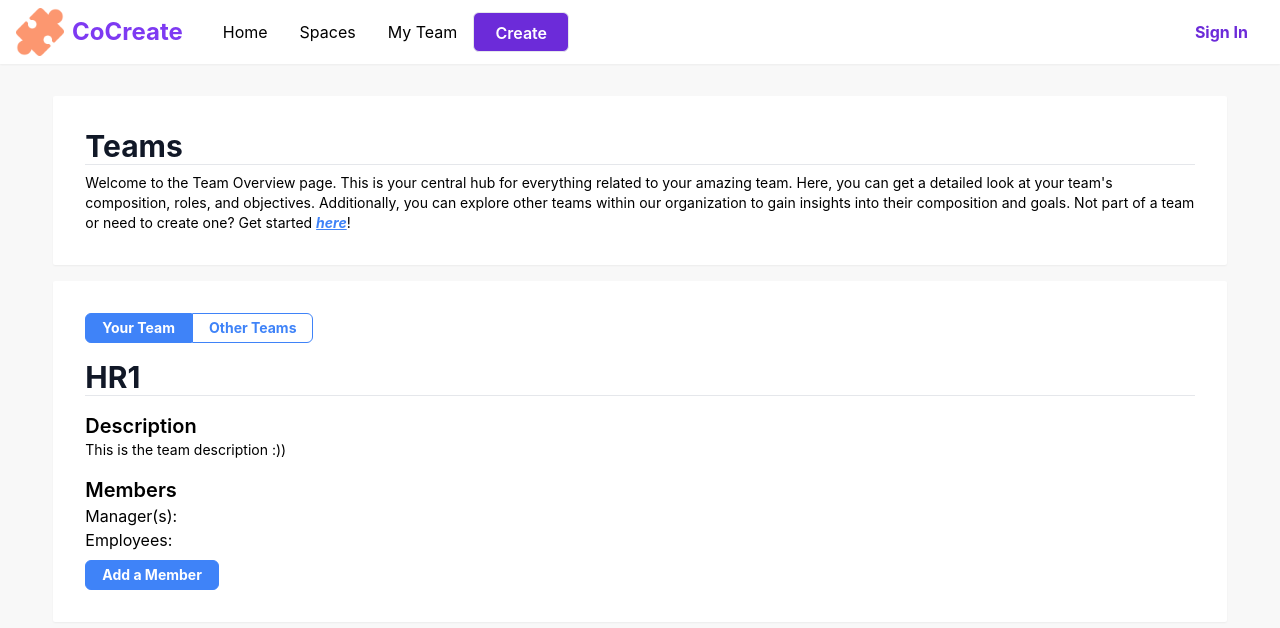
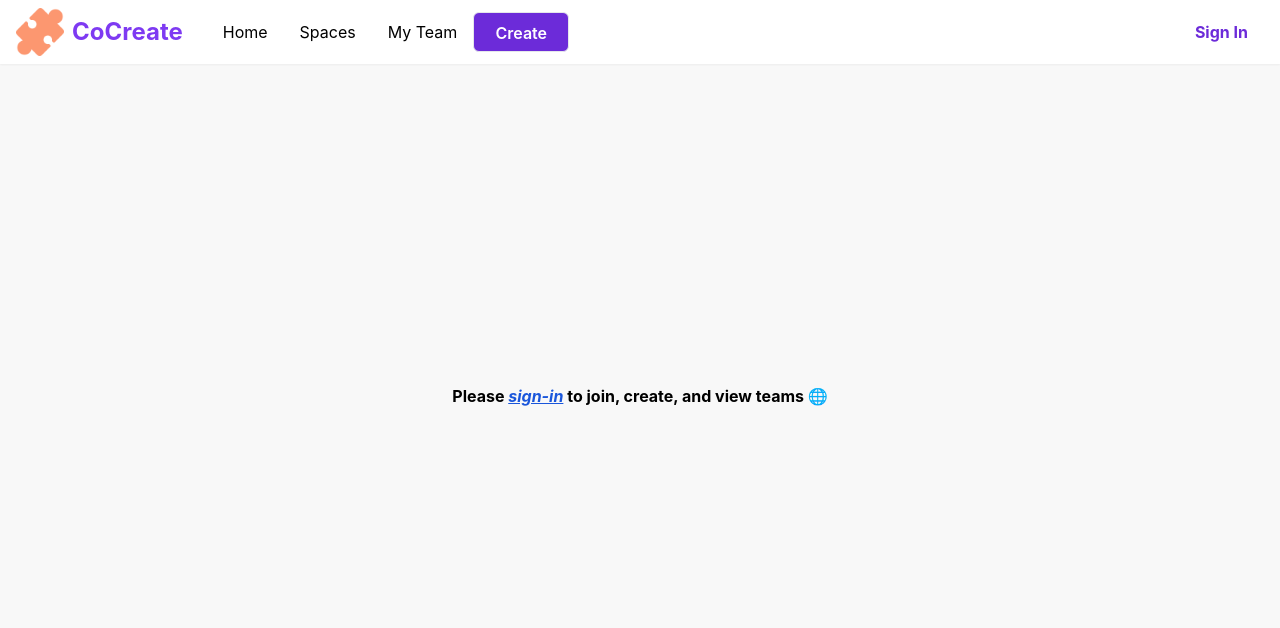
Before and after one commit to Ammadq87/TheHive, a React (Vite) app in the folder TheHive/frontEnd/thehive/: page /teams in a window 1280 px wide. Shown: the top 628 px of the page. Built offline with nearby package versions, Linux system fonts and the light colour scheme.

Commit message:
Sign in access

```diff
--- a/TheHive/frontEnd/thehive/src/components/Navbar.jsx
+++ b/TheHive/frontEnd/thehive/src/components/Navbar.jsx
@@ -29,7 +29,7 @@ export default function Navbar() {
                     <ul>
                         <a href='/home'><li>Home</li></a>
                         <a href='/spaces'><li>Spaces</li></a>
-                        <a href='/team'><li>My Team</li></a>
+                        <a href='/teams'><li>My Team</li></a>
                         {/* ToDo: should be a link -- not button */}
                         <a className='text-white font-semibold h-10 w-24 border text-center pt-2 rounded-md bg-purple-700' href='/create'>Create</a>
                     </ul>
--- a/TheHive/frontEnd/thehive/src/pages/Team/Teams.jsx
+++ b/TheHive/frontEnd/thehive/src/pages/Team/Teams.jsx
@@ -2,6 +2,16 @@ import { useEffect, useState } from "react";
 import SearchBar from "../../components/SearchBar";
 
 export default function Teams() {
+
+    const User = JSON.parse(localStorage.getItem('User'));
+    if (!User) {
+        return (
+            <div className="m-auto w-1/2  text-center mt-80">
+                <h2 className="font-bold ">Please <a href="/signIn" className="text-blue-700 underline italic">sign-in</a> to join, create, and view teams 🌐</h2>
+            </div>
+        )
+    }
+
     const teamData = {};
 
     const [teamSectionBtnColor, setTeamSectionBtnColor] = useState('YourTeam');
```
